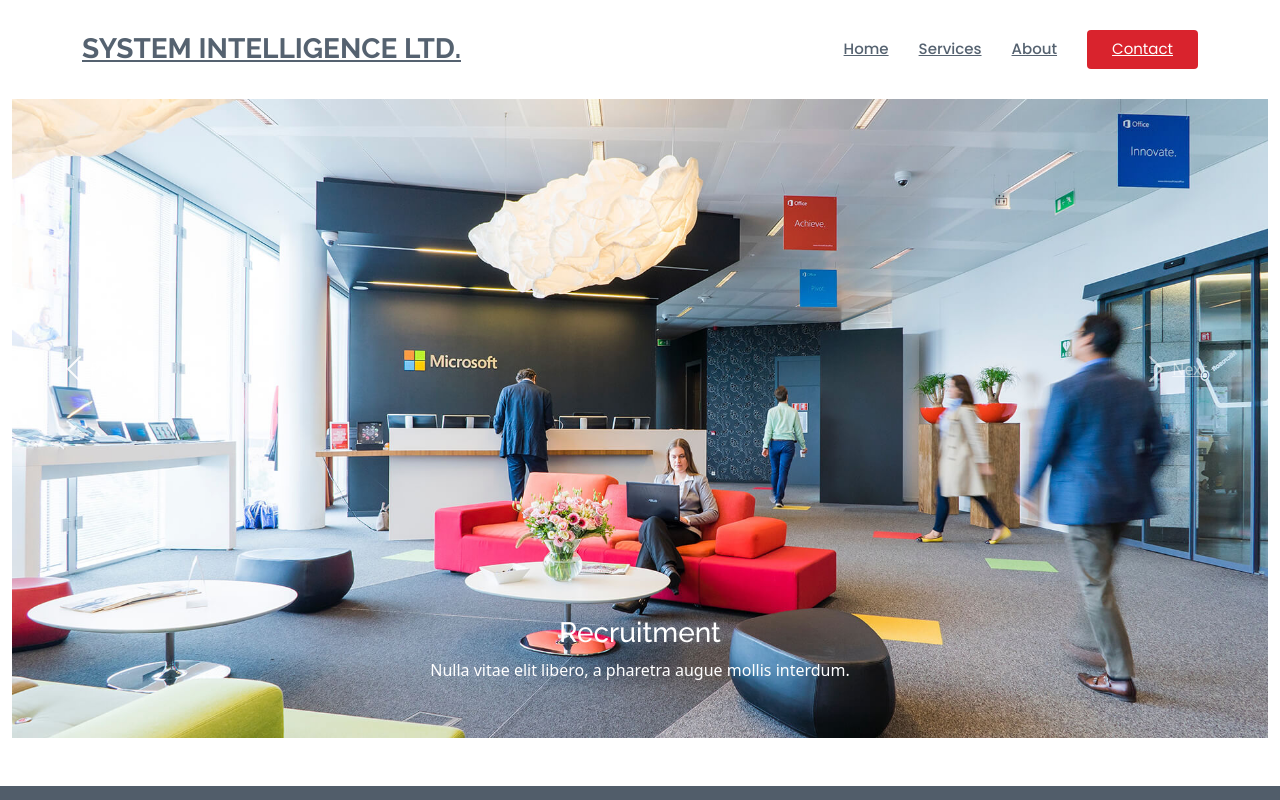
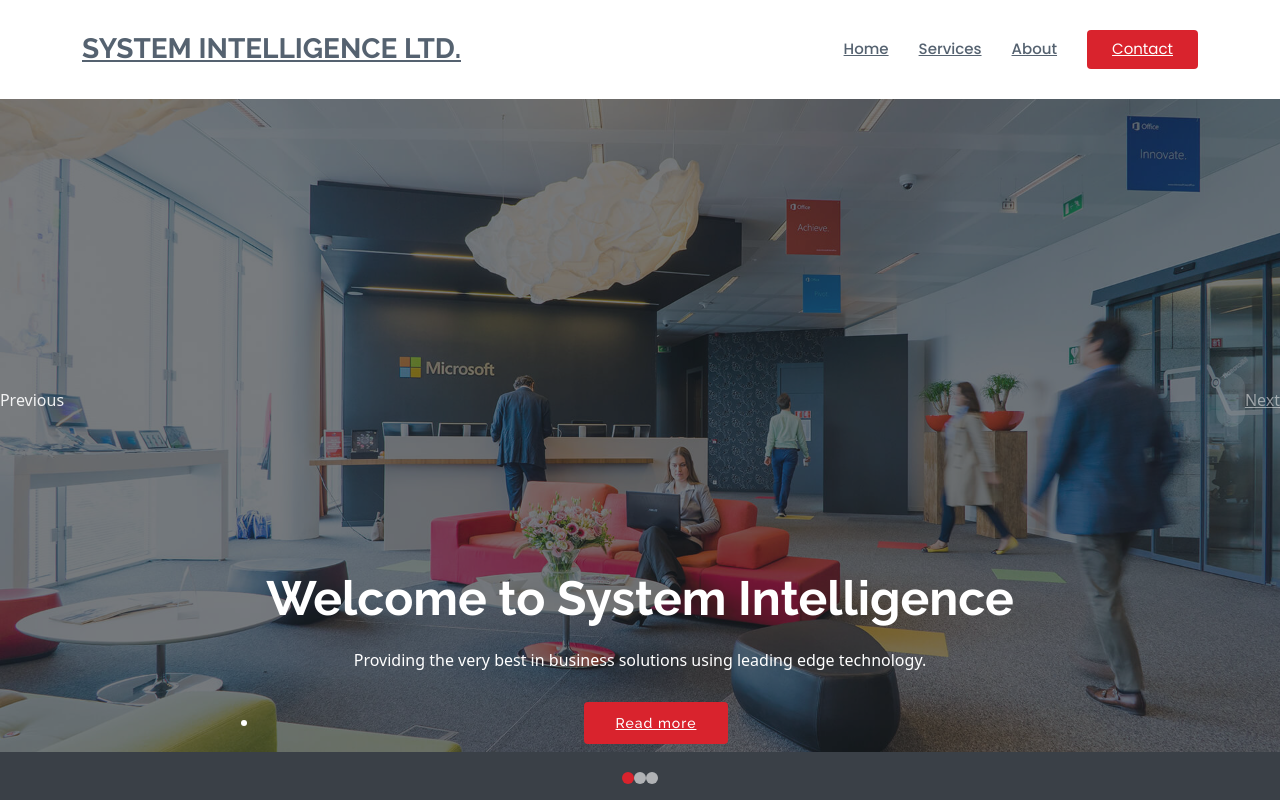
Before and after one commit to ajayd99/System-Intelligence-Project, a React (Create React App) app in the folder reactapp/: page / in a window 1280 px wide. Both pictures are taken after a click on the button "Previous". Shown: the top 800 px of the page. Built offline with nearby package versions, Linux system fonts and the light colour scheme.

Commit message:
Updated carousel

```diff
--- a/reactapp/public/assets/css/style.css
+++ b/reactapp/public/assets/css/style.css
@@ -436,11 +436,13 @@ h1, h2, h3, h4, h5, h6 {
   border-radius: 50px;
   opacity: .6;
   transition: 0.3s;
+  list-style-type: none;
 }
 
 #hero .carousel-indicators li.active {
   opacity: 1;
   background: #d9232d;
+  list-style-type: none;
 }
 
 #hero .btn-get-started {
@@ -457,11 +459,19 @@ h1, h2, h3, h4, h5, h6 {
   -webkit-animation-delay: 0.8s;
   animation-delay: 0.8s;
   background: #d9232d;
+  list-style-type: none;
+
 }
 
 #hero .btn-get-started:hover {
   background: #df3740;
-}
+  list-style-type: none;
+}
+
+.get-started {
+  list-style-type: none;
+}
+
 
 @media (max-width: 992px) {
   #hero {
@@ -489,6 +499,28 @@ h1, h2, h3, h4, h5, h6 {
     height: 120vh;
   }
 }
+
+.readmore {
+  font-family: "Raleway", sans-serif;
+  font-weight: 500;
+  font-size: 14px;
+  letter-spacing: 1px;
+  display: inline-block;
+  padding: 14px 32px;
+  border-radius: 4px;
+  transition: 0.5s;
+  line-height: 1;
+  color: #fff;
+  -webkit-animation-delay: 0.8s;
+  animation-delay: 0.8s;
+  background: #d9232d;
+}
+
+.readmore:hover {
+  background: #df3740;
+
+}
+
 
 /*--------------------------------------------------------------
 # Sections General
--- a/reactapp/src/Components/home.jsx
+++ b/reactapp/src/Components/home.jsx
@@ -1,8 +1,8 @@
 import React from "react";
 import { Link, withRouter } from "react-router-dom";
 //import { carousel } from "../../bootstrap/js/bootstrap.bundle";
-import Carousel from 'react-bootstrap/Carousel';
-//import { Carousel } from 'react-bootstrap';
+//import Carousel from 'react-bootstrap/Carousel';
+import { Carousel } from 'react-bootstrap';
 import 'bootstrap/dist/css/bootstrap.min.css';
 import image1 from '../slide/slide-1.jpg'
 import image2 from '../slide/slide-2.jpg'
@@ -12,6 +12,11 @@ function Home(props) {
   return (
     <div>
 
+     <section id="hero">
+
+     <ol className="carousel-indicators" id="hero-carousel-indicators"></ol>
+
+     <div className="carousel-inner" role="listbox">
      <div className='container-fluid' >
         <div className="row">
         <div className="col-sm-12">
@@ -19,17 +24,34 @@ function Home(props) {
         </div>
         <div className="row">
         <div className="col-12">
+
         <Carousel>
-        <Carousel.Item>
+          <Carousel.Item >
+
           <img
           className="d-block w-100"
           src= {image1}
           alt="First slide"
           />
+           <div className="carousel-container">
+            <div className="container">
               <Carousel.Caption>
-        <h3>Recruitment</h3>
-        <p>Nulla vitae elit libero, a pharetra augue mollis interdum.</p>
+              <h2 className="animate__animated animate__fadeInDown">Welcome to <span>System Intelligence</span></h2>
+              <p className="animate__animated animate__fadeInUp">Providing the very best in business solutions using leading edge technology.</p>
+              <ul>
+              <li
+                 className={`nav-item  ${
+                  props.location.pathname === "/About" ? "active" : ""
+                  }`}
+                  >
+                  <Link className="btn-get-started animate__animated animate__fadeInUp scrollto" to="/About">
+                     Read more
+                  </Link>
+                </li>
+                </ul>
                 </Carousel.Caption>
+            </div>
+            </div>
           </Carousel.Item>
 
           <Carousel.Item>
@@ -38,10 +60,26 @@ function Home(props) {
           src= {image2}
           alt="Second slide"
           />
+             <div className="carousel-container">
+            <div className="container">
+
               <Carousel.Caption>
-        <h3>Consultancy</h3>
-        <p>Lorem ipsum dolor sit amet, consectetur adipiscing elit.</p>
+              <h2 className="animate__animated animate__fadeInDown"><span>Recruitment</span></h2>
+              <p className="animate__animated animate__fadeInUp">We can source staff for a variety of business needs.</p>
+              <ul>
+              <li
+                 className={`nav-item  ${
+                  props.location.pathname === "/About" ? "active" : ""
+                  }`}
+                  >
+                  <Link className="btn-get-started animate__animated animate__fadeInUp scrollto" to="/About">
+                    Read more
+                  </Link>
+                </li>
+                </ul>
                 </Carousel.Caption>
+            </div>
+            </div>
           </Carousel.Item>
 
           <Carousel.Item>
@@ -50,15 +88,45 @@ function Home(props) {
           src= {image3}
           alt="Third slide"
           />
+
+            <div className="carousel-container">
+            <div className="container">
+
               <Carousel.Caption>
-        <h3>Development</h3>
-        <p>Praesent commodo cursus magna, vel scelerisque nisl consectetur.</p>
+              <h2 className="animate__animated animate__fadeInDown"><span>Development</span></h2>
+              <p className="animate__animated animate__fadeInUp">System Intelligence can provide robust, responsive and scalable applications for a range of different use cases.</p>
+              <ul>
+              <li
+                 className={`nav-item  ${
+                  props.location.pathname === "/About" ? "active" : ""
+                  }`}
+                  >
+                  <Link className="btn-get-started animate__animated animate__fadeInUp scrollto" to="/About">
+                    Read more
+                  </Link>
+                </li>
+                </ul>
                 </Carousel.Caption>
+            </div>
+            </div>
           </Carousel.Item>
         </Carousel>
         </div>
         </div>
+
+        {/**
+        <Link className="carousel-control-prev" to= "#herocarousel" role="button" data-bs-slide="prev">
+          <span className="carousel-control-prev-icon bi bi-chevron-left" aria-hidden="true" />
+        </Link>
+
+        <Link className="carousel-control-next" to= "#herocarousel" role="button" data-bs-slide="prev">
+          <span className="carousel-control-next-icon bi bi-chevron-right" aria-hidden="true" />
+        </Link>
+        **/}
+
       </div>
+      </div>
+      </section>
 
       <main id="main">
       <br></br>
```
Lines whose indentation alone changed are shown as unchanged.
